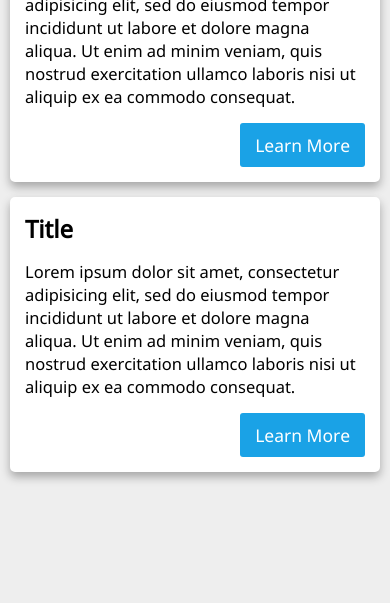
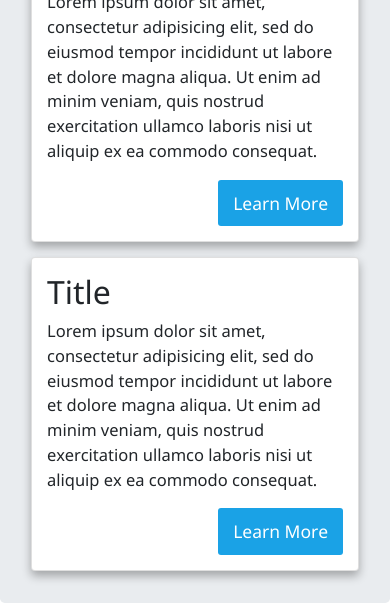
Before and after one commit to GeomHacks/geomhacks-web-design, a plain HTML site: page index.html in a window 390 px wide. Shown: the part 433-1036 px from the top of the page. Before the commit the page ends 955 px from the top, so only its background shows below. Drawn offline with nearby package versions, Linux system fonts and the light colour scheme.

Commit message:
added bootstrap

```diff
--- a/index.html
+++ b/index.html
@@ -6,8 +6,11 @@
     <title>GeomHacks Web Design Workshop</title>
 
     <link rel="stylesheet" href="./styles.css">
+    <link rel="stylesheet" href="https://stackpath.bootstrapcdn.com/bootstrap/4.5.0/css/bootstrap.min.css">
   </head>
   <body>
+    <div class="jumbotron">
+      <div class="container">
         <div class="cards">
           <div class="card">
             <h2>Title</h2>
@@ -37,5 +40,7 @@
             </div>
           </div>
         </div>
+      </div>
+    </div>
   </body>
 </html>
--- a/styles.css
+++ b/styles.css
@@ -17,10 +17,8 @@ body {
 
 .cards {
   display: grid;
-  grid-template-columns: repeat(auto-fill, minmax(325px, 1fr));
+  grid-template-columns: repeat(auto-fill, minmax(300px, 1fr));
   grid-gap: 15px;
-
-  padding: 50px 100px;
 }
 
 .card {
@@ -52,15 +50,3 @@ p {
   cursor: pointer;
   background-color: rgb(0, 135, 232);
 }
-
-@media (max-width: 600px) {
-  .cards {
-    padding: 50px 50px;
-  }
-}
-
-@media (max-width: 500px) {
-  .cards {
-    padding: 50px 10px;
-  }
-}
```
Lines whose indentation alone changed are shown as unchanged.
